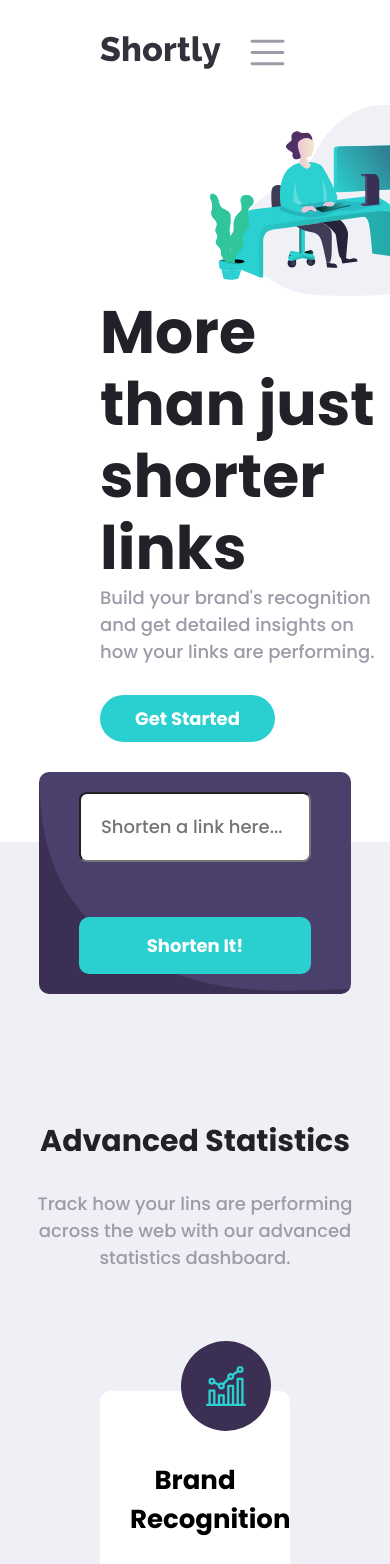
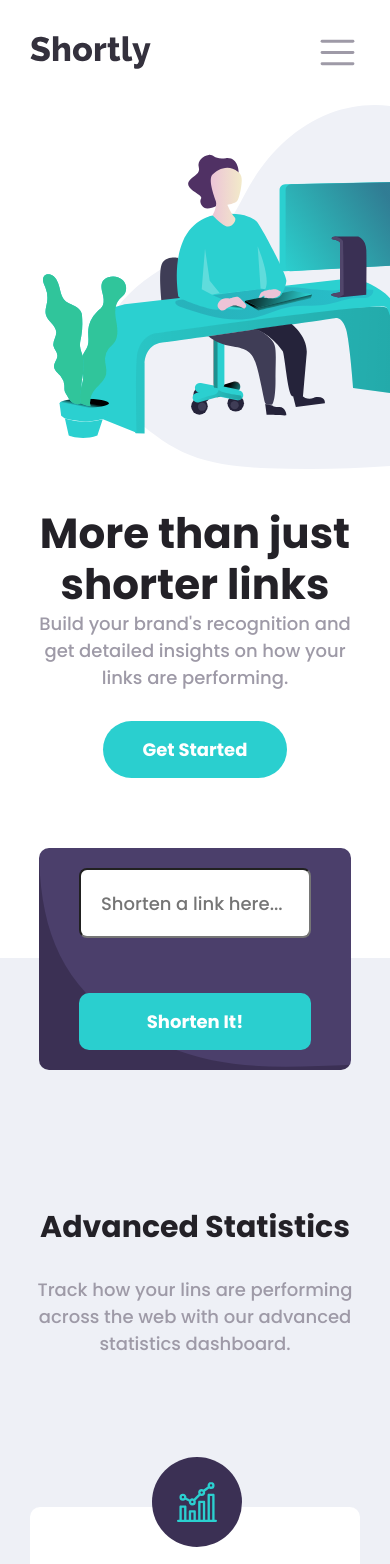
Before and after one commit to Mohamed-Boutarbouch/url-shortening-api, a React (Vite) app: page / in a window 390 px wide. Shown: the top 1564 px of the page. Built offline with nearby package versions, Linux system fonts and the light colour scheme.

Commit message:
Polishing responsive layout

```diff
--- a/src/components/Advanced/Advanced.module.css
+++ b/src/components/Advanced/Advanced.module.css
@@ -54,8 +54,6 @@
   border-radius: var(--border-radius);
   z-index: 1;
 
-  padding-bottom: -50px;
-
   position: relative;
 }
 
@@ -106,6 +104,10 @@
     left: 50%;
   }
 
+  .container {
+    margin: 20px 30px;
+  }
+
   .card {
     text-align: center;
   }
@@ -118,5 +120,14 @@
 
   .wrapper {
     max-width: 90vw;
+    transform: translateY(-30px);
   }
 }
+
+@media screen and (max-width: 500px) {
+  .icons {
+    position: absolute;
+    top: -50px;
+    left: 37%;
+  }
+}
--- a/src/components/BannerCTA/BannerCTA.module.css
+++ b/src/components/BannerCTA/BannerCTA.module.css
@@ -17,10 +17,12 @@
   font-weight: 700;
 }
 
-
 @media screen and (max-width: 800px) {
   .wrapper {
     background-image: url('../../assets/bg-boost-mobile.svg');
+  }
 
+  .wrapper h3 {
+    font-size: 30px;
   }
 }
--- a/src/components/Footer/Footer.module.css
+++ b/src/components/Footer/Footer.module.css
@@ -38,5 +38,7 @@
     flex-direction: column;
     gap: 40px;
     text-align: center;
+
+    padding: 50px;
   }
 }
--- a/src/components/Hero/Hero.module.css
+++ b/src/components/Hero/Hero.module.css
@@ -2,7 +2,6 @@
   display: grid;
   grid-template-columns: repeat(2, 1fr);
   align-items: center;
-  gap: 0 100px;
   margin-bottom: var(--margin-x);
   margin-left: var(--margin-x);
   overflow-x: hidden;
@@ -25,11 +24,37 @@
   transform: translateX(110px);
   overflow-x: hidden;
   transition: right 0.2s ease-out;
+  min-width: 554px;
+  min-height: 364.281px;
+}
+
+@media screen and (max-width: 1000px) {
+  .container {
+    display: flex;
+    flex-direction: column-reverse;
+    justify-content: center;
+
+    margin-left: 30px;
+    margin-bottom: 180px;
+  }
 }
 
 @media screen and (max-width: 800px) {
-  .container {
-    display: flex;
-    flex-direction: column-reverse;
+  .hero-illustration {
+    min-width: 554px;
+    min-height: 364.281px;
+  }
+
+  .hero-text {
+    text-align: center;
+  }
+
+  .hero-text {
+    margin-right: 30px;
+  }
+
+  .hero-text h1 {
+    font-size: 42px;
+    margin-top: 40px;
   }
 }
--- a/src/components/Navbar/Navbar.module.css
+++ b/src/components/Navbar/Navbar.module.css
@@ -141,6 +141,16 @@
 
 /* ----- BREAKPOINTS ----- */
 
+@media screen and (max-width: 600px) {
+  .modal {
+    width: calc(100vw - 100px);
+
+    position: absolute;
+    top: 90px;
+    left: 50px;
+  }
+}
+
 @media screen and (max-width: 1000px) {
   .links ul {
     display: none;
@@ -148,6 +158,12 @@
   .buttons {
     display: none;
   }
+
+  .container {
+    margin-left: 30px;
+    margin-right: 30px;
+  }
+
   .container svg {
     display: block;
   }
--- a/src/components/ShortenedLinks/OutputLinks.module.css
+++ b/src/components/ShortenedLinks/OutputLinks.module.css
@@ -1,5 +1,7 @@
 .container {
-  display: flex;
+  display: grid;
+  grid-template-columns: 5fr 1fr;
+  /* justify-content: space-between; */
   align-items: center;
   background-color: #fff;
   padding: 15px 40px;
@@ -16,6 +18,7 @@
   display: flex;
   align-items: center;
   gap: 15px;
+  width: 100%;
 }
 
 .original-link {
@@ -39,12 +42,24 @@
     justify-content: space-evenly;
     padding: 20px;
     gap: 8px;
+
+    transform: translateY(-110px);
   }
 
   .hr {
     display: block;
-    width: 120%;
-    transform: translateX(-40px);
+    width: 100%;
+    /* transform: translateX(-40px); */
     border-color: hsl(225deg 33% 95%);
   }
+
+  .short-link-wrapper {
+    display: flex;
+    flex-direction: column;
+    gap: 15px;
+  }
+
+  .shortened-link {
+    align-self: start;
+  }
 }
--- a/src/components/ShortenedLinks/OutputLinks.tsx
+++ b/src/components/ShortenedLinks/OutputLinks.tsx
@@ -29,10 +29,12 @@ const OutputLinks: React.FC<Props> = ({ shortenedLinksList }) => {
         const { code: id, original_link: originalLink, full_short_link: fullShortLink } = result;
         return (
           <div key={id} className={styles.container}>
-            <p className={styles['original-link']}>{originalLink.substring(0, 50)}...</p>
+            <p className={styles['original-link']}>{originalLink}...</p>
             <hr className={styles.hr} />
-            <p className={styles['shortened-link']}>{fullShortLink}</p>
-            <CopyButton shortLink={fullShortLink} />
+            <div className={styles['short-link-wrapper']}>
+              <p className={styles['shortened-link']}>{fullShortLink}</p>
+              <CopyButton shortLink={fullShortLink} />
+            </div>
           </div>
         );
       })}
--- a/src/components/ShortenedLinks/UserInput.module.css
+++ b/src/components/ShortenedLinks/UserInput.module.css
@@ -22,6 +22,7 @@
   font-size: var(--font-size);
   outline: none;
   color: var(--color-neutral-darkViolet);
+  transition: 0.3s;
 }
 
 .input.input-error {
@@ -94,6 +95,8 @@
     gap: 55px;
     background-image: url('../../assets/bg-shorten-mobile.svg');
     padding: 20px 40px;
+
+    transform: translateY(-110px);
   }
 
   .input {
--- a/src/components/UI/CopyButton.module.css
+++ b/src/components/UI/CopyButton.module.css
@@ -39,12 +39,10 @@
 
 @media screen and (max-width: 800px) {
   .button{
-    align-self: center;
     width: 100%;
   }
 
   .button-copied{
-    align-self: center;
     width: 100%;
   }
 }
--- a/src/components/UI/MainButton.module.css
+++ b/src/components/UI/MainButton.module.css
@@ -2,7 +2,7 @@
   border: none;
   background-color: var(--color-primary-cyan);
   font-size: var(--font-size);
-  padding: 10px 35px;
+  padding: 15px 40px;
   border-radius: 70rem;
   text-transform: capitalize;
   color: #ffffff;
--- a/src/global.css
+++ b/src/global.css
@@ -95,3 +95,4 @@ select {
     scroll-behavior: auto !important;
   }
 }
+/* text-overflow: ellipsis; */
```
